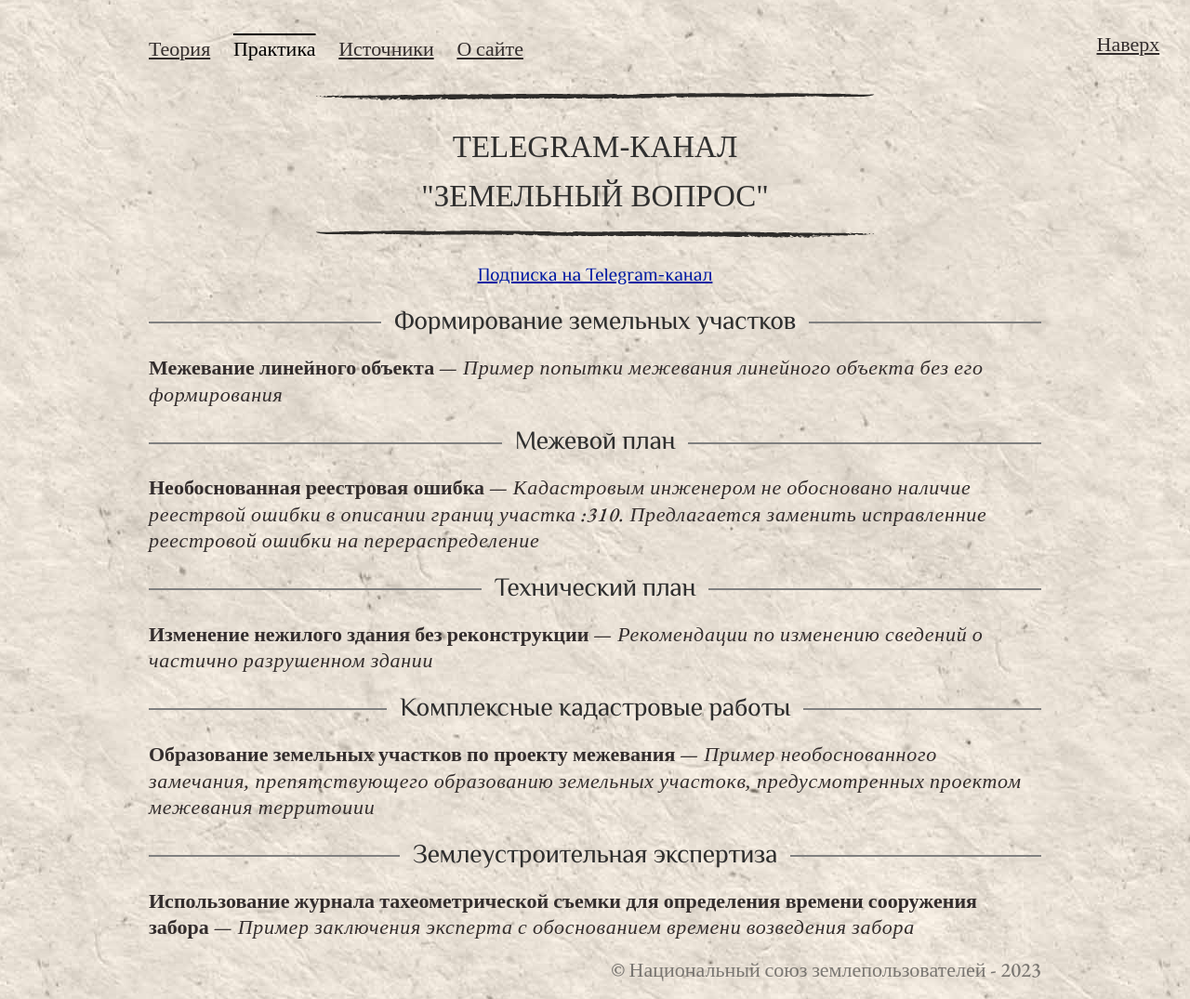
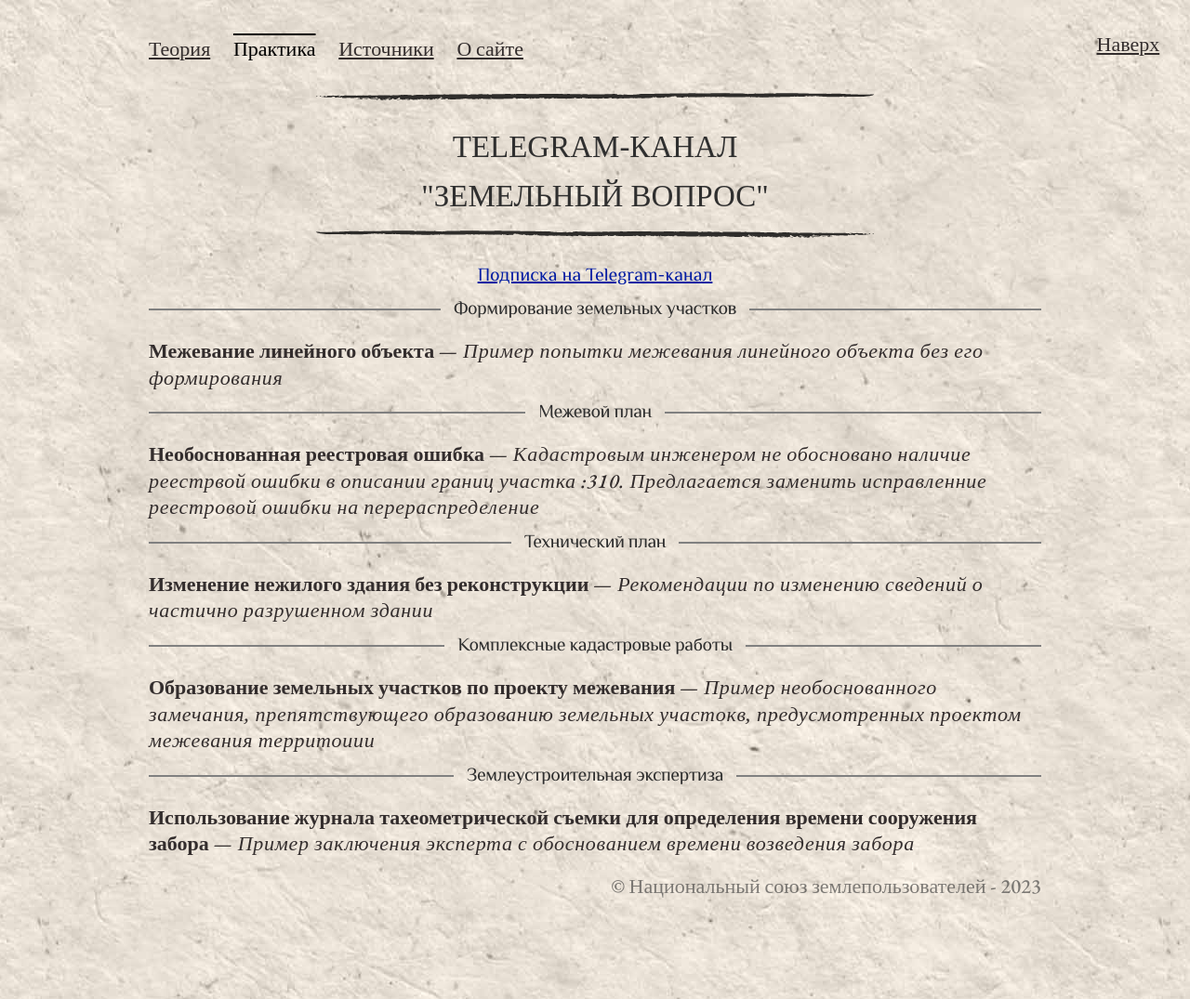
Before and after one commit to SergSi/land-use-art, a Jekyll site: the page built from pages/docs.md, in a window 1280 px wide. Shown: the whole page at 93% size. Built offline with Jekyll 4.4.1, drawn with Linux system fonts in a browser that asks for light colours; some web fonts are replaced.

Commit message:
Update skeleton.css

```diff
--- a/assets/css/skeleton.css
+++ b/assets/css/skeleton.css
@@ -497,7 +497,7 @@
 
 /* Larger than mobile */
 @media (min-width: 400px) {
-
+  h2 { font-size: 2rem; }
 }
 
 /* Larger than phablet (also point when grid becomes active) */
@@ -507,7 +507,7 @@
 
 /* Larger than tablet */
 @media (max-width: 800px) {
-  h2 { font-size: 2rem; }
+
 }
 
 /* Larger than desktop */
```
